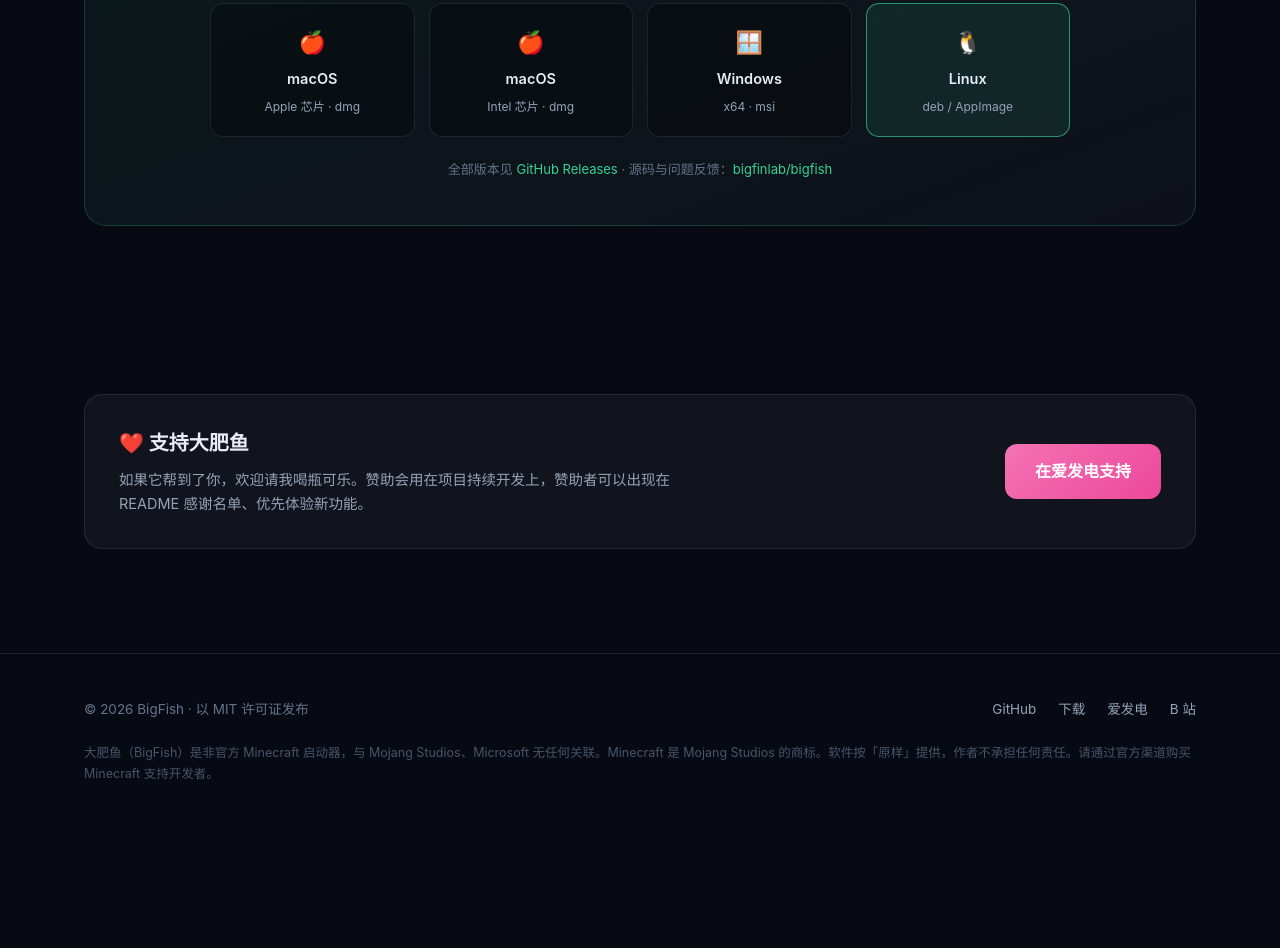
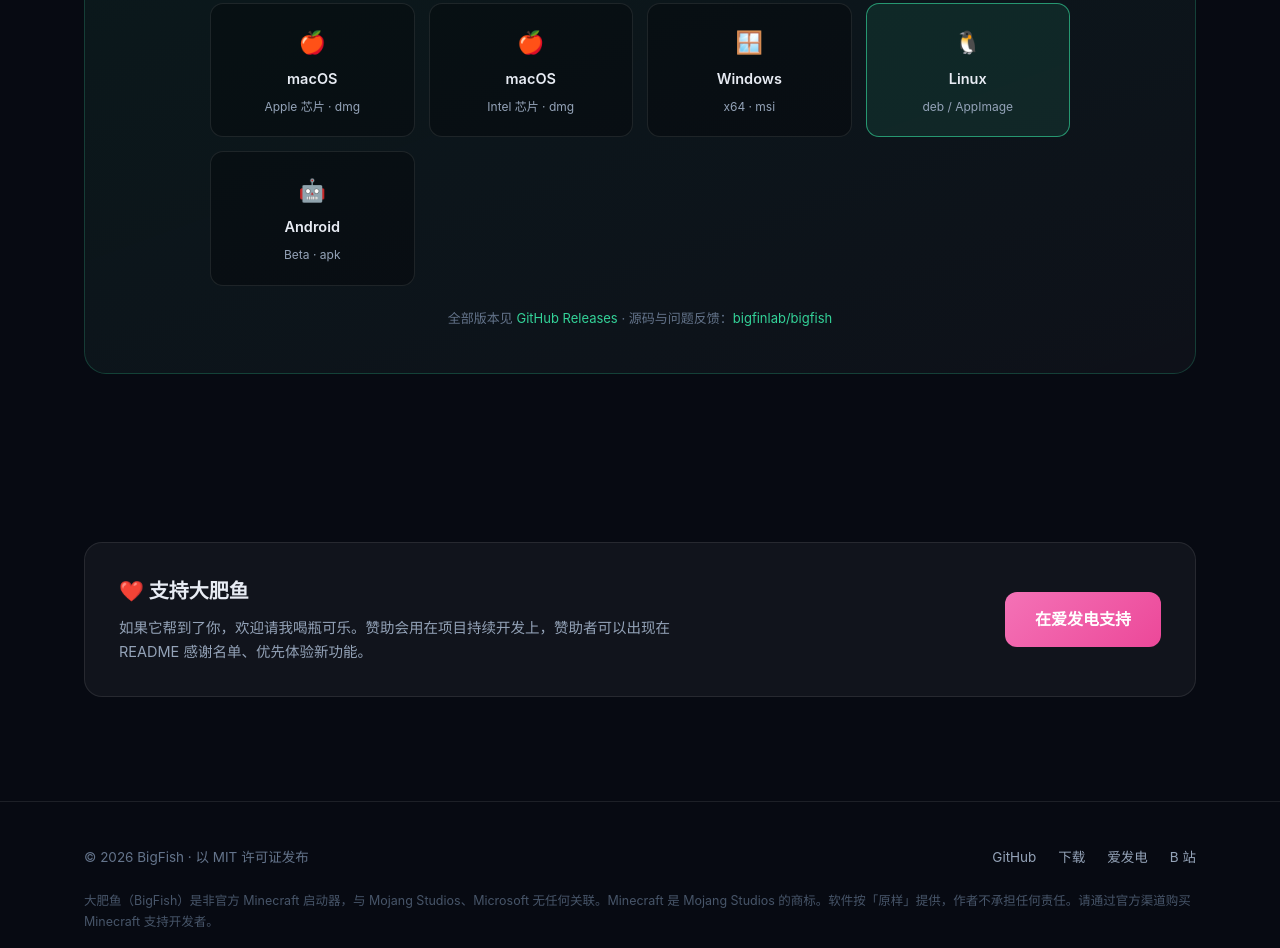
Before and after one commit to bigfinlab/bigfish, a plain HTML site: page docs/index.html in a window 1280 px wide. Shown: the part 2828-3776 px from the top of the page. Before the commit the page ends 3667 px from the top, so only its background shows below. Drawn offline with Linux system fonts and the light colour scheme.

Commit message:
docs(web): 官网下载区加 Android Beta 入口

```diff
--- a/docs/index.html
+++ b/docs/index.html
@@ -4,7 +4,7 @@
 <meta charset="UTF-8">
 <meta name="viewport" content="width=device-width, initial-scale=1.0">
 <title>大肥鱼启动器 BigFish · 你的 Minecraft 从这里开始</title>
-<meta name="description" content="大肥鱼启动器 BigFish —— 开源、免费、轻快的 Minecraft Java 版启动器。一键下载版本、自动安装 Forge / Fabric / Quilt、管理模组，支持 Windows / macOS / Linux。">
+<meta name="description" content="大肥鱼启动器 BigFish —— 开源、免费、轻快的 Minecraft Java 版启动器。一键下载版本、自动安装 Forge / Fabric / Quilt、管理模组，支持 Windows / macOS / Linux，另有 Android Beta。">
 <meta property="og:title" content="大肥鱼启动器 BigFish">
 <meta property="og:description" content="开源、免费、轻快的 Minecraft Java 版启动器">
 <meta property="og:image" content="assets/logo.png">
@@ -300,6 +300,9 @@
           <a class="dl-item dl-linux" href="https://github.com/bigfinlab/bigfish/releases/latest" target="_blank" rel="noopener">
             <span class="os">🐧</span><span class="name">Linux</span><span class="fmt">deb / AppImage</span>
           </a>
+          <a class="dl-item dl-android" href="https://github.com/bigfinlab/bigfish/releases/tag/android-v0.1.0" target="_blank" rel="noopener">
+            <span class="os">🤖</span><span class="name">Android</span><span class="fmt">Beta · apk</span>
+          </a>
         </div>
         <p class="dl-note">全部版本见 <a href="https://github.com/bigfinlab/bigfish/releases" target="_blank" rel="noopener">GitHub Releases</a> · 源码与问题反馈：<a href="https://github.com/bigfinlab/bigfish" target="_blank" rel="noopener">bigfinlab/bigfish</a></p>
       </div>
```
